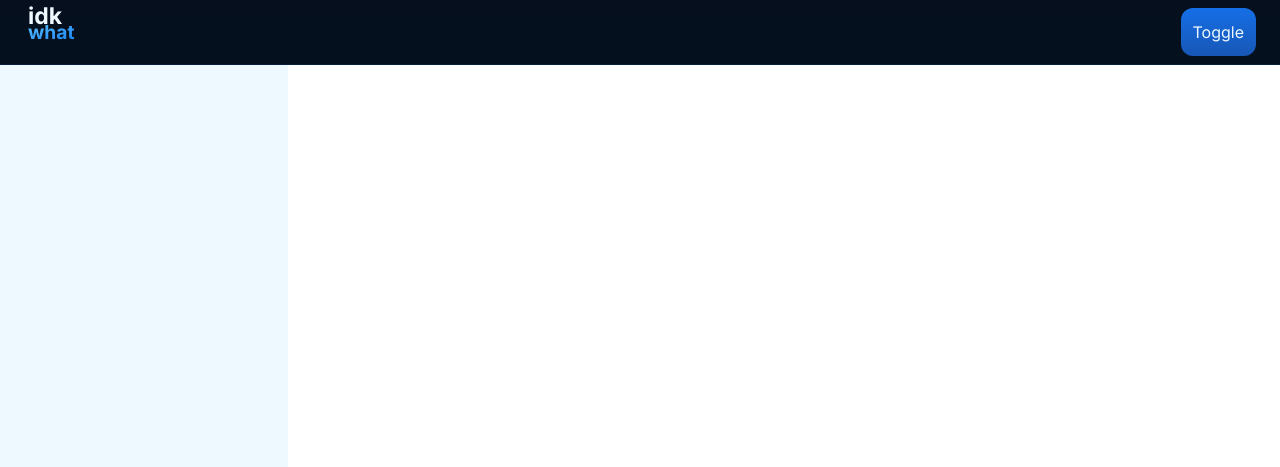
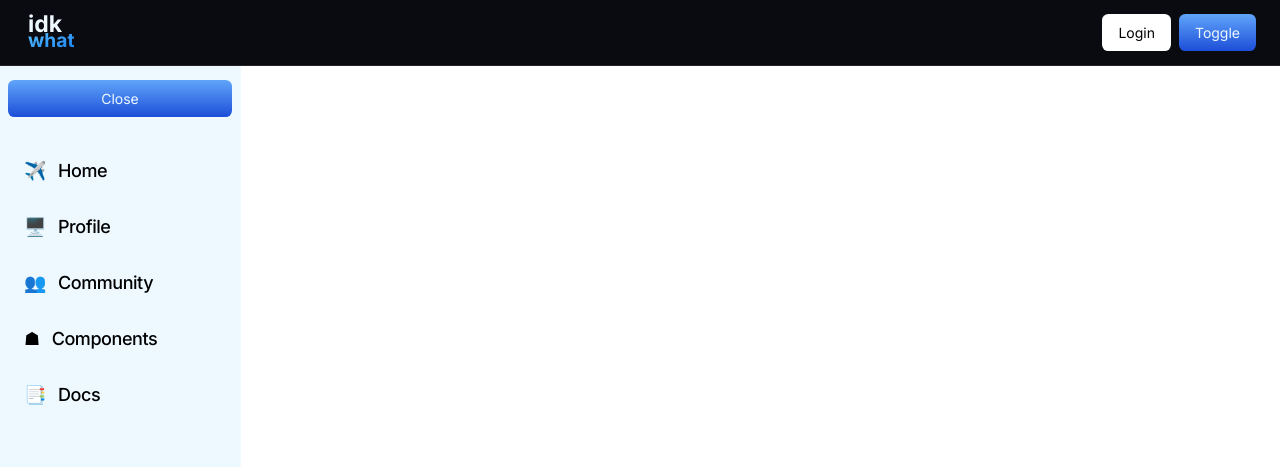
Before and after one commit to rajveeerr/TailwindPractice, a React (Vite) app: page /dashboard in a window 1280 px wide. Shown: the top 467 px of the page. Built offline with nearby package versions, Linux system fonts and the light colour scheme.

Commit message:
added a cool sidebar

```diff
--- a/package.json
+++ b/package.json
@@ -10,7 +10,8 @@
     "preview": "vite preview"
   },
   "dependencies": {
-    "10xanswers": "^1.0.35",
+    "10xanswers": "^1.1.9",
+    "lucide-react": "^0.469.0",
     "react": "^18.3.1",
     "react-dom": "^18.3.1",
     "react-router-dom": "^7.0.1",
--- a/src/App.jsx
+++ b/src/App.jsx
@@ -7,7 +7,6 @@ import OTP from './pages/OtpVerification'
 import { Suspense } from 'react'
 import { StepCountProvider } from './context/stepCountContext'
 import Dashboard from './pages/Dashboard'
-import {ChatBot} from '10xanswers'
 
 function App() {
   // why do we use tailwing if its ugly and gets long? well bcz it allows us to do our own styling
@@ -28,13 +27,13 @@ function App() {
   */
 
     // in tailwind the responsiveness is quite tricky, md is equal to min-width: 768px,(so if md is applied the style will only trigger)
-    // for width above or equal to 768px)
+    // for width above or equal to 768px
     // tailwind in mobile first, unprefixed utilities will be applied to any screen size and presized utilities will only apply to
     // certain screen sizes
 
     // default colors and the scren-breakpoints can be changed by overwriting them in the themes array
 
-    //hex representation of colours basically represents the amount of red green and blue in a coulor using hex codes ranging from 0-255
+    // hex representation of colours basically represents the amount of red green and blue in a coulor using hex codes ranging from 0-255
     // coded in hexadecimal form where FF=255, for red hex representation is #FF0000
 
     // controlled components are those components which are forced to have some values, for eg: in the timer component i did
@@ -69,27 +68,6 @@ function App() {
         </BrowserRouter>
       </StepCountProvider>
     </Suspense>
-      <ChatBot //avoid adding position to the chatbot through style or class it will result in abnormal behavior
-        chatWindowStyle={{margin:0,height:"550px",width:"400px"}}
-        chatBotIconStyle={{}}
-        chatComponentStyle={{position:"absolute",right:0,bottom:0,margin:"1rem"}}
-        chatWindowClassName=""
-        chatBotIconClassName=""
-        chatComponentClassName=""
-        backendUrl="https://ask-10x-questions.vercel.app/"
-        title="100xQuestions"
-        botIcon=""
-        userIcon=""
-        stylizeTitle={{emphasized:"100x",normal:"Questions"}}
-        // prompt="You are an artist"
-        geminiApi="AIzaSyDpdTZc3GzpvmAfjwfwE14BoQaTu4QmMo0"
-        theme=""
-        draggable={true}
-        x={500}
-        y={625}
-        description="Why not ask you questions?" cta="Start Asking"
-        startOpen={true}
-      />
   </div>)
 }
 
--- a/src/components/button.jsx
+++ b/src/components/button.jsx
@@ -1,11 +1,21 @@
-export default function Button({disabled,onClick,type,children}){
+export default function Button({disabled,onClick,type="ui",children, variant="ghost"}){
 
-    //we can simply set the state of button disabled here if disabled is true
-    //use clsx or clx for conditional rendering of the classes
+    // we can simply set the state of button disabled here if disabled is true
+    // use clsx or clx for conditional rendering of the classes
+
+    // transition cannot be applied to display none, because css does not know on what property to apply changes
+
+    //better approach for creating a sidebar would be, to not give width to the sidebar itself instead give width to
+    // its element and andust that width based upon the state of navbar(open/closed) this state can be modigied on click
+    // of a button or by reading screensizes
     return <>
-        <button disabled={disabled} className='disabled:cursor-not-allowed text-base px-3 py-3 w-full rounded-xl
+        {type==="ui"&&<button disabled={disabled} className='disabled:cursor-not-allowed text-base px-3 py-3 w-full rounded-xl
         bg-gradient-to-b from-mariner-700 to-mariner-800 text-mariner-50 hover:from-mariner-600 hover:to-mariner-700
         disabled:opacity-50 disabled:hover:from-mariner-700 disabled:hover:to-mariner-800 transition-all'
-         onClick={onClick}>{children}</button>
+         onClick={onClick}>{children}</button>}
+        {type==="nav"&&<button disabled={disabled} className={`disabled:cursor-not-allowed px-[1rem] py-[.5rem] w-full rounded-[0.4rem]
+        ${variant==="ghost"?'bg-gradient-to-b from-nav-from to-nav-to text-mariner-50 hover:from-mariner-600 hover:to-mariner-700' : 'bg-white text-black'} text-[.875rem]
+        disabled:opacity-50 disabled:hover:from-mariner-700 disabled:hover:to-mariner-800 transition-all`}
+         onClick={onClick}>{children}</button>}
     </>
 }
--- /dev/null
+++ b/src/hooks/useMobileHooks.js
@@ -0,0 +1,45 @@
+import { useState } from "react";
+import { useEffect } from "react";
+import { useRef } from "react";
+
+
+// regarding import and export, if i am setting a module to be exported as default, while importing we will have to exclude
+// the default function from curly braces which is usuLLY applied on named exports or siply export all the function as
+// named exports
+
+// this approach will trigger-rerender whole application when screensize changes
+export default function useMobile(){
+    const [isMobile,setMobile]=useState(window.innerWidth<=768)
+
+    useEffect(()=>{
+        //should avoid use of anonymus fn in eventlisteners
+        function onResize(){
+            setMobile(window.innerWidth<=768)
+        }
+        window.addEventListener("resize",onResize)
+
+        return ()=>{
+            window.removeEventListener("resize",onResize)
+        }
+    },[])
+
+    return isMobile
+}
+
+///implementation2- will not update and triggger re-render when user changes screen size, this will simply return 'true'
+// on reload if device is mobile
+export function useMobileOptimized(){
+    const screenSize=useRef(window.innerWidth<768)
+
+    useEffect(()=>{
+        window.addEventListener("resize",()=>{
+            screenSize.current=window.innerWidth<768
+        })
+        return ()=>{
+            window.removeEventListener("resize",()=>{
+                screenSize.current=window.innerWidth<768
+            })
+        }
+    },[])
+    return screenSize.current
+}
--- a/src/pages/Dashboard.jsx
+++ b/src/pages/Dashboard.jsx
@@ -1,5 +1,8 @@
+import { useState } from "react";
 import Button from "../components/button";
 import Logo from "../components/logo";
+import useMobile, { useMobileOptimized } from "../hooks/useMobileHooks";
+import { useEffect } from "react";
 
 // in tailwind dark: automatically applies theme based on the operating system, to manually toggle dark mode, we can simply
 // add dark attribute to the html tag using js to trigger the dark/light mode
@@ -7,23 +10,60 @@ import Logo from "../components/logo";
 // we just cant apply transition on an element that goes from visible to invisible, css dont know what to apply the transition on,
 // tho we can apply transition on opacity,bg-color etc
 
+//ugly way of creating dark mode would be to create a darkMode state var, and based uponits value give the colour
+
+let MenuItems = [
+    { href: "#", icon: "✈️", name: "Home" },
+    { href: "#", icon: "🖥️", name: "Profile" },
+    { href: "#", icon: "👥", name: "Community" },
+    { href: "#", icon: "☗", name: "Components" },
+    { href: "#", icon: "📑", name: "Docs" },
+  ]
+// i can take one state containing all sidebar data and map that inside from here sidebar component or use map outside the
+// sidebar component
+
 export default function Dashboard(){
+    let isMobile=useMobile()
+    let [open,setOpen]=useState(!isMobile)
     let toggleTheme=()=>{
         document.querySelector("html").classList.toggle("dark")
     }
+    useEffect(()=>{
+        setOpen(!isMobile)
+    },[isMobile])
 
     return <div className='bg-gradient-to-b from-black to-[#001831] w-full min-h-screen text-mariner-50 flex flex-col font-inter'>
-    <div className="px-6 py-2 w-full bg-mariner-900/[.2] border-b border-mariner-800/[.2] flex justify-between">
+    <div className="px-6 py-2 h-[4.1rem] w-full bg-[#0a0b10] border-b border-[#f9fafb1a] flex justify-between items-center fixed">
         <Logo size="small"/>
-        <div className="w-max">
-        <Button onClick={toggleTheme}>Toggle</Button>
+        <div className="w-max flex gap-2 items-center">
+            <Button onClick={toggleTheme} type="nav" variant="">Login</Button>
+            <Button onClick={toggleTheme} type="nav" >Toggle</Button>
         </div>
     </div>
-    <div className='flex flex-col md:items-center md:text-center'>
+    <div className='flex flex-col'>
         <div className="w-full min-h-screen flex">
-            <div className="transition-all ease-in-out delay-150 duration-200 w-14 md:flex md:w-72 bg-mariner-50 dark:bg-mariner-700/[.1]"></div>
-            <div className="delay-150 ease-in-out duration-200 flex-1 bg-white dark:bg-mariner-200/[.1]"></div>
+            <div className="transition-all ease-in-out delay-150 duration-200 min-w-14 max-w-72 flex flex-col items-center
+             bg-mariner-50 dark:bg-[#0a0b10] border-r border-[#f9fafb1a] pt-20 p-2">
+                {/* <div className="w-max"> */}
+                    <Button onClick={()=>setOpen(!open)} type="nav" >{open?"Close":"➤"}</Button>
+                {/* </div> */}
+                <div className="flex flex-col gap-3 mt-8 text-lg">
+                   <SidebarItem items={MenuItems} open={open}/>
+                </div>
+            </div>
+            <div className="delay-150 ease-in-out duration-200 flex-1 flex justify-center bg-white dark:bg-[#0a0b1063] pt-40">
+                {isMobile&&<h1 className="text-black dark:text-white font-extrabold text-4xl">Why using on Phone</h1>}
+            </div>
         </div>
     </div>
     </div>
 }
+//if a sidebar is active or not, this can be checked by matching itemnname and current pathname
+function SidebarItem({open,items}) {
+    return <>
+        {items.map((item) => <div className={`flex items-center px-4 py-2 rounded-[0.4rem] gap-3 hover:bg-[#2051d926] hover:text-nav-from text-black dark:text-white ${open?'w-56':'w-14'} cursor-pointer text-lg font-medium tracking-tight transition-all duration-300`}>
+            <div>{item.icon}</div>
+            {open&&<div>{item.name}</div>}
+        </div> )}
+    </>
+}
--- a/src/pages/OtpVerification.jsx
+++ b/src/pages/OtpVerification.jsx
@@ -35,7 +35,7 @@ export default function OTP(){
 
     return <div className='pt-8 flex flex-col md:items-center md:text-center'>
     <h1 className='text-4xl font-bold leading-tight w-full max-w-96'>Check Your Email For A Code</h1>
-    <p className='text-base leading-normal mt-2 max-w-80 text-mariner-300'>Please enter the verification code sent to your email id <Link className="text-mariner-50 opacity-100" to="/register /email">{data.email} <i class="fa-solid fa-pen"></i></Link></p>
+    <p className='text-base leading-normal mt-2 max-w-80 text-mariner-300'>Please enter the verification code sent to your email id <Link className="text-mariner-50 opacity-100" to="/register/email">{data.email} <i class="fa-solid fa-pen"></i></Link></p>
     <div className='mt-6 w-full max-w-80'>
         <OTPBoxes length={6} onSubmit={submitHandeler} />
     </div>
--- a/tailwind.config.js
+++ b/tailwind.config.js
@@ -18,10 +18,15 @@ export default {
         '700': '#156fe6',
         '800': '#1757b6',
         '900': '#194c8f',
-        '950': '#142e57',
+        '950': '#142e57'
     },
+      'nav': {
+        "from": "#60a5fa",
+        "to": "#1d4ed8"
+      }
+    }
 
-      },
+      ,
       screens:{
         md: '700px',//this adjusts the desired breakpoint
         lg: '1024px'
```
Also changed, not shown: src/components/otpBoxes.jsx (indentation only), 1 other file (tests, documents, lock files or other folders).
